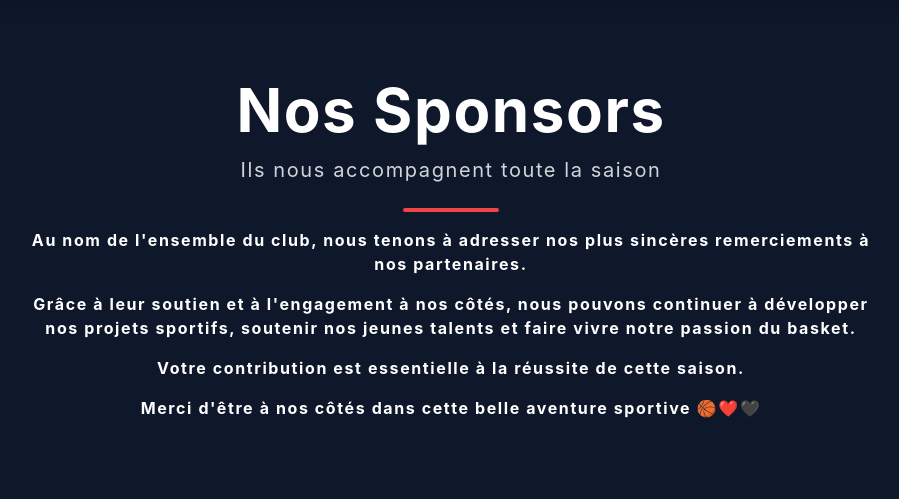
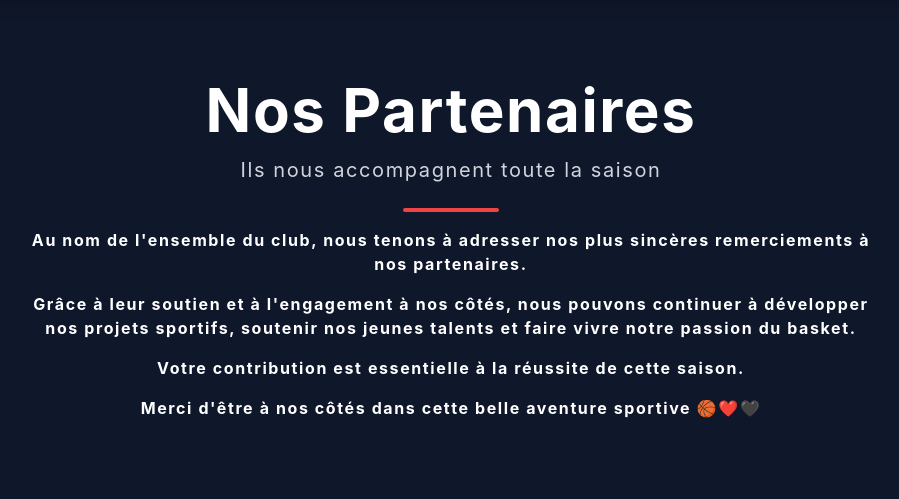
Before and after one commit to MatheisDsn/alloeubc_website, a Django app: page /leclub/partenaires/ in a window 1280 px wide. Shown: the part 81-580 px from the top of the page, without its empty margins (189-1088 px from the left). Run offline with Django 4.2, Linux system fonts and the light colour scheme; data comes from the database, SQL or seed files in the repository; data that the repository does not hold is empty; some libraries are stand-ins or nearby versions; some web fonts are replaced.

Commit message:
Update partenaires.html

```diff
--- a/alloeu_bc/mysite/index/templates/index/partenaires.html
+++ b/alloeu_bc/mysite/index/templates/index/partenaires.html
@@ -6,7 +6,7 @@
 
 <section class="bg-secondary-900 text-white py-16 lg:py-20">
   <div class="container mx-auto px-4 text-center max-w-4xl">
-    <h1 class="text-4xl lg:text-6xl font-bold mb-4 font-primary">Nos Sponsors</h1>
+    <h1 class="text-4xl lg:text-6xl font-bold mb-4 font-primary">Nos Partenaires</h1>
     <p class="text-lg lg:text-xl text-gray-300 mb-6 font-secondary">Ils nous accompagnent toute la saison</p>
     <div class="w-24 h-1 bg-primary-500 mx-auto rounded-full"></div>
         <div class="font-secondary font-bold mt-4 max-w-4xl mx-auto mb-10 text-center text-white">
```
